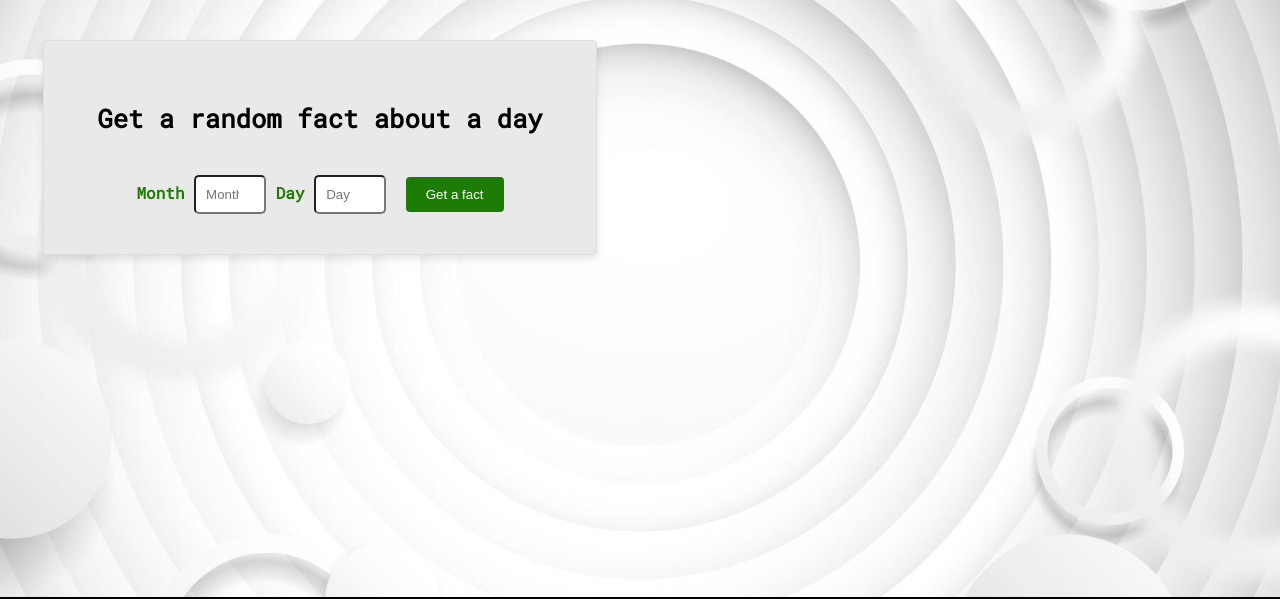
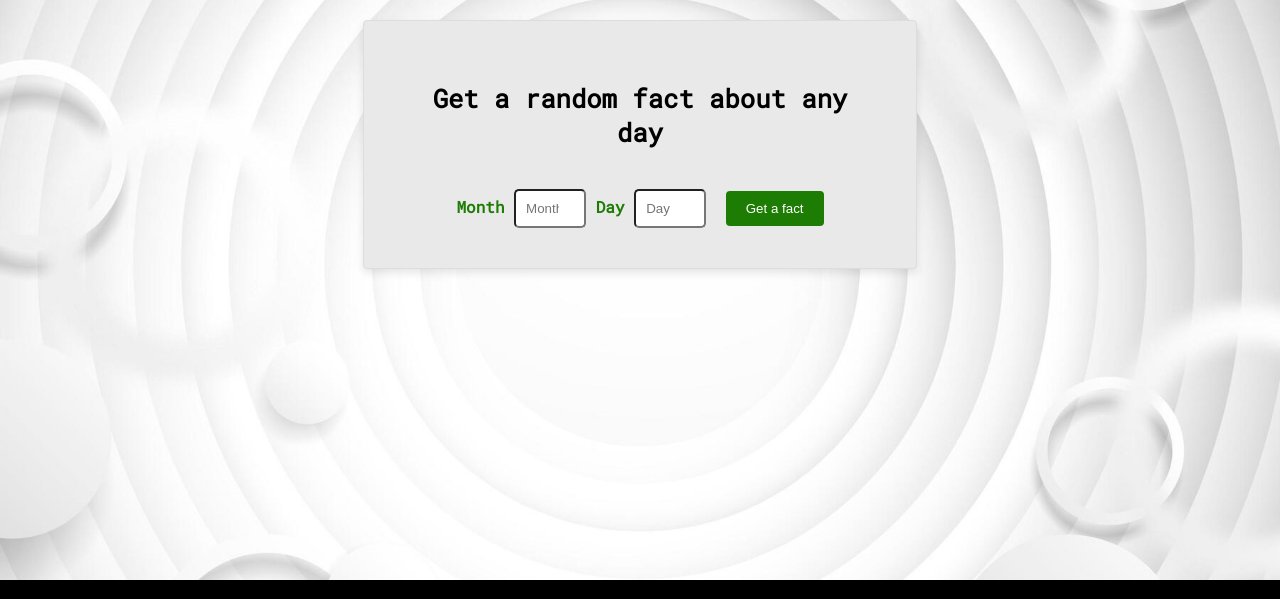
Before and after one commit to risyaalex/Numbers-Creative-API, a plain HTML site: page index.html in a window 1280 px wide. Shown: the part 163-762 px from the top of the page. Drawn offline with Linux system fonts and the light colour scheme.

Commit message:
changing styles

```diff
--- a/index.html
+++ b/index.html
@@ -20,7 +20,7 @@
       <div class="grid">
         <section>
           <div class="app">
-            <h2>Get a random fact about a day</h2>
+            <h2>Get a random fact about any day</h2>
             <label for="month-input">Month</label>
             <input
               type="number"
--- a/style.css
+++ b/style.css
@@ -7,11 +7,8 @@
 
 body {
     font-family: 'Roboto Mono', monospace;
+    min-height: 90vh;
     background: url("bg.jpg") no-repeat fixed center / cover;
-}
-
-main {
-    min-height: 90vh;
 }
 
 input {
@@ -19,13 +16,13 @@ input {
     padding: 10px;
     border-radius: 5px;
 }
-input:focus {
-box-shadow: 0 0 5px #1d7c03;
-}
-
 label {
     color: #1d7c03;
     font-weight: bold;
+}
+
+input:focus {
+    box-shadow: 0 0 5px #1d7c03;
 }
 
 h1 {
@@ -45,15 +42,12 @@ h2 {
 
 .grid {
     text-align: center;
-    display: grid;
-    grid-template-columns: 1fr 1fr;
-    justify-content: space-around;
-    align-items: stretch;
+    min-height: 70vh;
 }
 
 .app {
     background-color: #e9e9e9;
-    width: 80%;
+    max-width: 40%;
     margin: 20px auto;
     padding: 20px;
     border: 1px solid #ddd;
```
